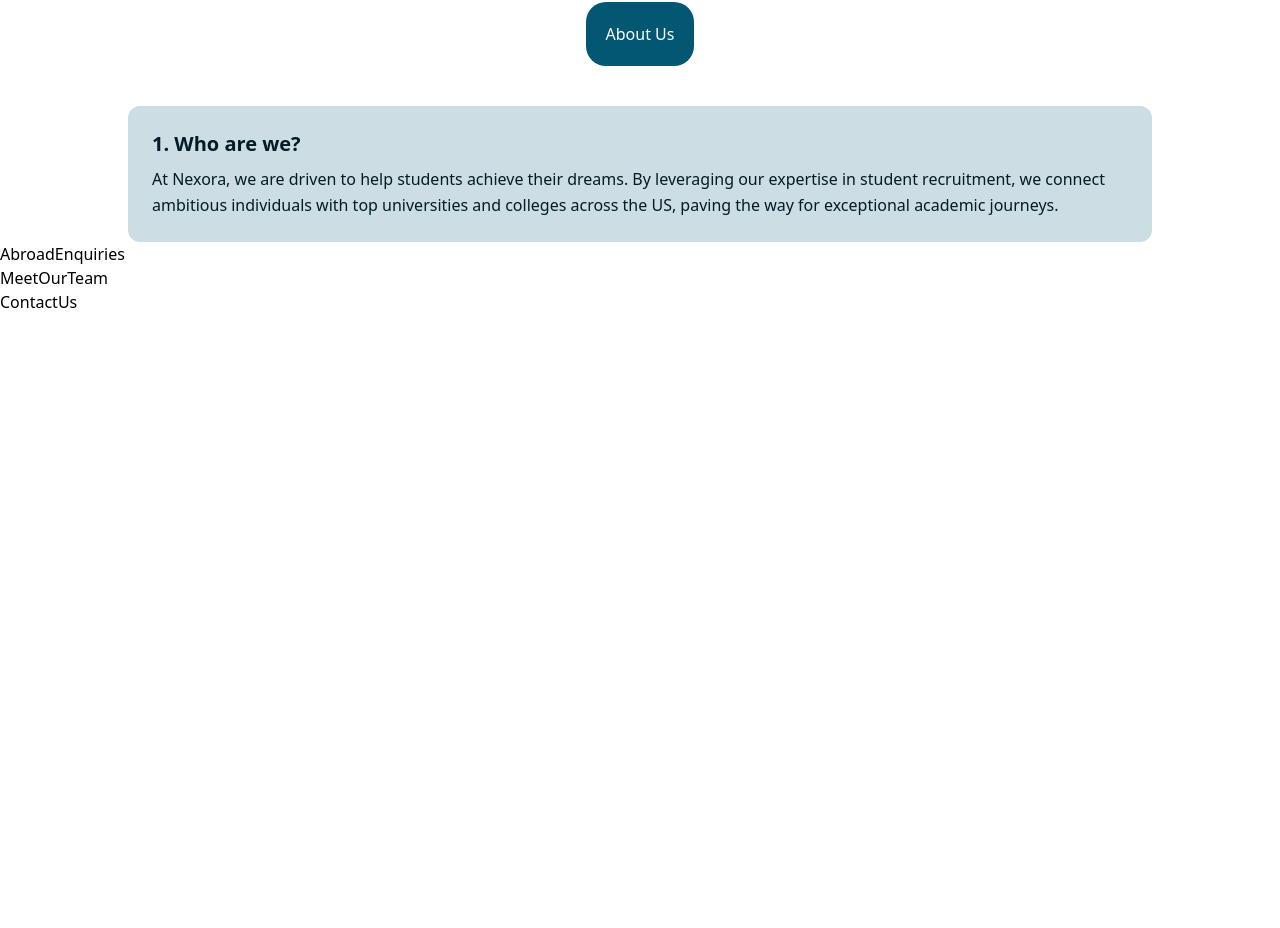
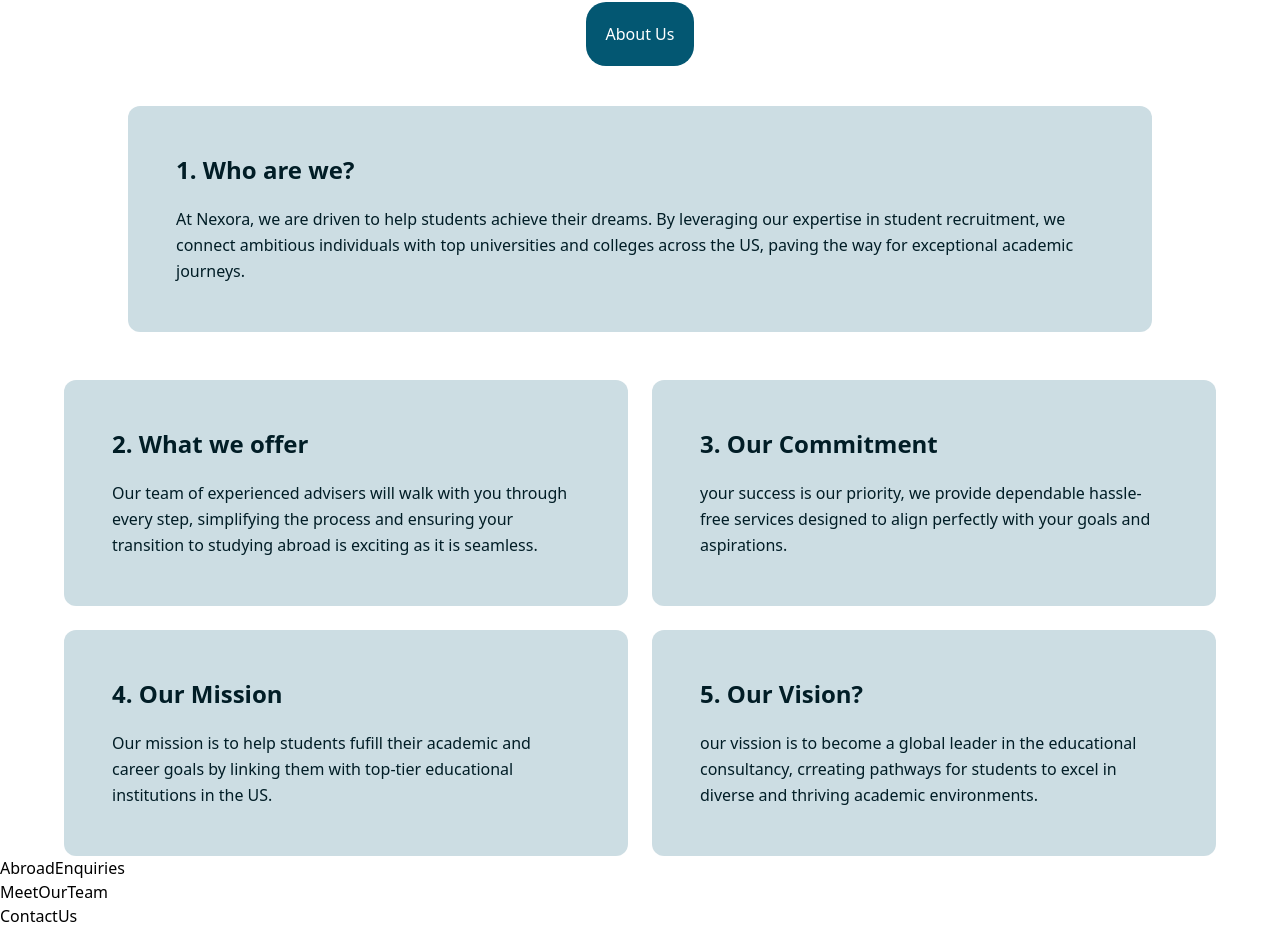
Before and after one commit to covey-codes/nexora, a React (Vite) app: page / in a window 1280 px wide. Shown: the part 310-1238 px from the top of the page. Before the commit the page ends 800 px from the top, so only its background shows below. Built offline with nearby package versions, Linux system fonts and the light colour scheme.

Commit message:
desktop about Us section done

```diff
--- a/src/components/AboutUs.tsx
+++ b/src/components/AboutUs.tsx
@@ -7,11 +7,36 @@ const AboutUs = () => {
         <h1 className="text-white bg-[#035772] p-5 rounded-[20px]">About Us</h1>
       </div>
 
-      <div className="flex justify-center">
+      <div className="flex justify-center mb-12">
         <InfoBox
           title="1. Who are we?"
           content="At Nexora, we are driven to help students achieve their dreams. By leveraging our expertise in student recruitment, we connect ambitious individuals with top universities and colleges across the US, paving the way for exceptional academic journeys."
         />
+      </div>
+
+      <div className="flex justify-center">
+        <div className="grid grid-cols-1 md:grid-cols-2 gap-6 w-[90%]">
+          <InfoBox
+            title="2. What we offer"
+            content="Our team of experienced advisers will walk with you through every step, simplifying the process and ensuring your transition to studying abroad is exciting as it is seamless."
+            className="w-full"
+          />
+          <InfoBox
+            title="3. Our Commitment"
+            content="your success is our priority, we provide dependable hassle-free services designed to align perfectly with your goals and aspirations."
+            className="w-full"
+          />
+          <InfoBox
+            title="4. Our Mission"
+            content="Our mission is to help students fufill their academic and career goals by linking them with top-tier educational institutions in the US."
+            className="w-full"
+          />
+          <InfoBox
+            title="5. Our Vision?"
+            content="our vission is to become a global leader in the educational consultancy, crreating pathways for students to excel in diverse and thriving academic environments."
+            className="w-full"
+          />
+        </div>
       </div>
     </div>
   );
--- a/src/components/AboutusInfo.tsx
+++ b/src/components/AboutusInfo.tsx
@@ -6,8 +6,8 @@ type InfoBoxProps = {
 
   const InfoBox = ({ title, content, className = "" }: InfoBoxProps) => {
     return (
-      <div className={`bg-[#03577233] w-[80%] p-6 rounded-xl text-[#011D26] ${className}`}>
-        <h2 className="text-xl font-semibold mb-2">{title}</h2>
+      <div className={`bg-[#03577233] w-[80%] p-12 rounded-xl text-[#011D26] ${className}`}>
+        <h2 className="text-2xl font-semibold mb-5">{title}</h2>
         <p className="text-base leading-relaxed">{content}</p>
       </div>
     );
```
